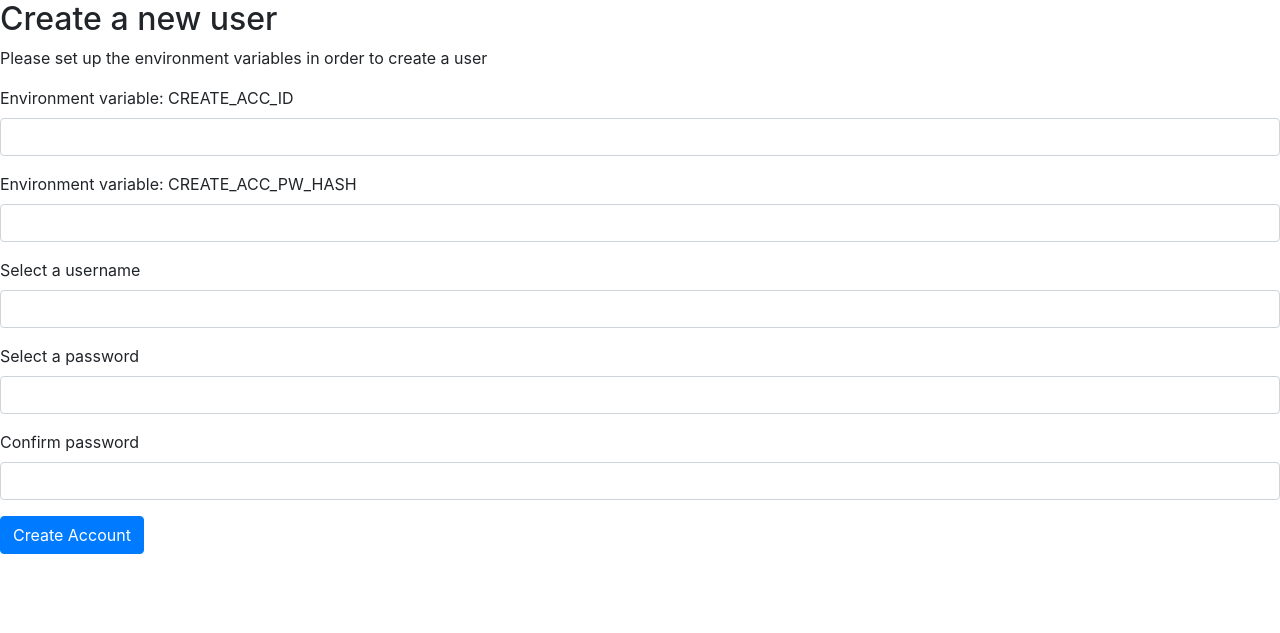
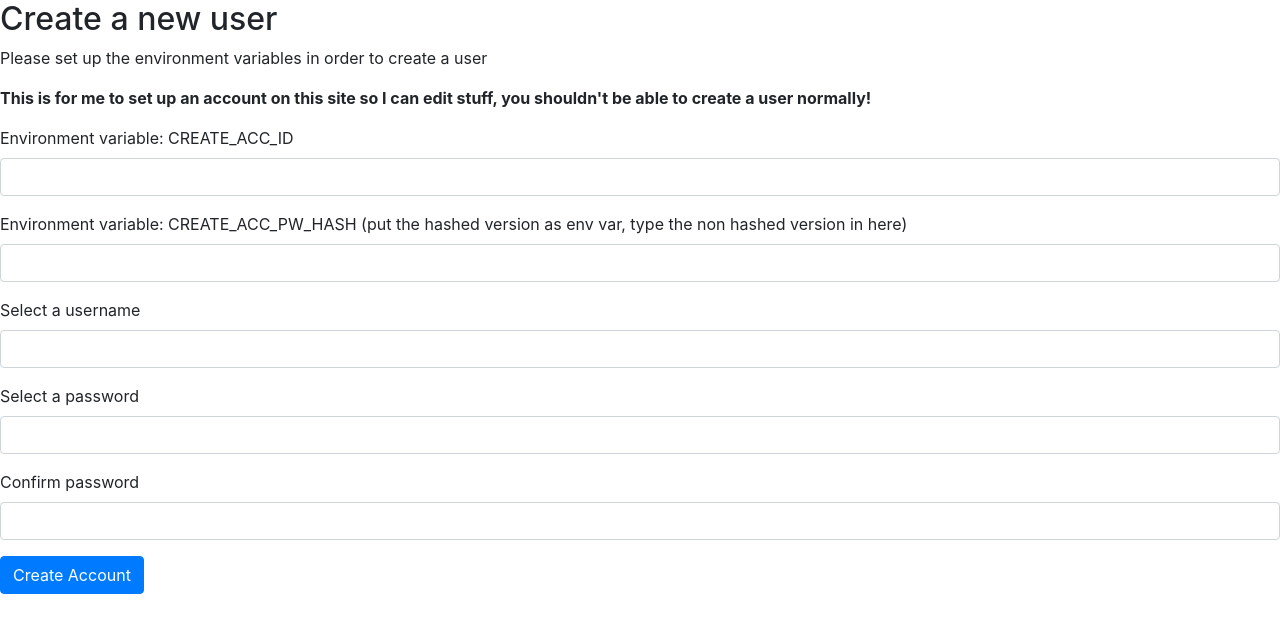
Before and after one commit to SarahL-123/resumewebsite, a Flask app: page /admin/createaccount in a window 1280 px wide. Shown: the part 56-689 px from the top of the page. Run offline with Flask 2, Linux system fonts and the light colour scheme; some libraries are stand-ins or nearby versions.

Commit message:
changed some text

```diff
--- a/app.py
+++ b/app.py
@@ -1,4 +1,4 @@
 from app_stuff import app
 
 if __name__ == "__main__":
-    app.run(debug=True)
+    app.run(debug=False)
--- a/app_stuff/admin/forms.py
+++ b/app_stuff/admin/forms.py
@@ -85,7 +85,7 @@ class CreateUserForm(FlaskForm):
     # These two are matched against the environment variable so you can only create an account if you know them
     # Also the vars must exist, if they don't then it won't let you create account.
     CREATE_ACC_ID = StringField("Environment variable: CREATE_ACC_ID", validators=[DataRequired()])
-    CREATE_ACC_PW = PasswordField("Environment variable: CREATE_ACC_PW_HASH", validators=[DataRequired()])
+    CREATE_ACC_PW = PasswordField("Environment variable: CREATE_ACC_PW_HASH (put the hashed version as env var, type the non hashed version in here)", validators=[DataRequired()])
 
     username = StringField("Select a username", validators=[DataRequired()])
     password = PasswordField("Select a password", validators=[
--- a/app_stuff/admin/templates/createuser.html
+++ b/app_stuff/admin/templates/createuser.html
@@ -14,6 +14,8 @@
             {{form.hidden_tag()}}
 
             <p>Please set up the environment variables in order to create a user</p>
+            <p><b>This is for me to set up an account on this site so I can edit stuff, you shouldn't be able to create a user normally!</b></p>
+
             <div class="form-group">
                 {{form.CREATE_ACC_ID.label(class="form-control-label")}}
                 {{form.CREATE_ACC_ID(class="form-control")}}
--- a/app_stuff/admin/views.py
+++ b/app_stuff/admin/views.py
@@ -278,6 +278,7 @@ def createaccount():
         if (CREATE_ACC_ID_ENV is None) or (CREATE_ACC_PW_HASH_ENV is None):
             # tell user that they need to set up these variables
             message = "You didn't set up the environment variables"
+            print("env variables not set up")
             return render_template("createuser.html", form=form, message=message)
 
         # 2) check that it's actually correct
```
Also changed, not shown: app_stuff/mydatabase.db (added).
